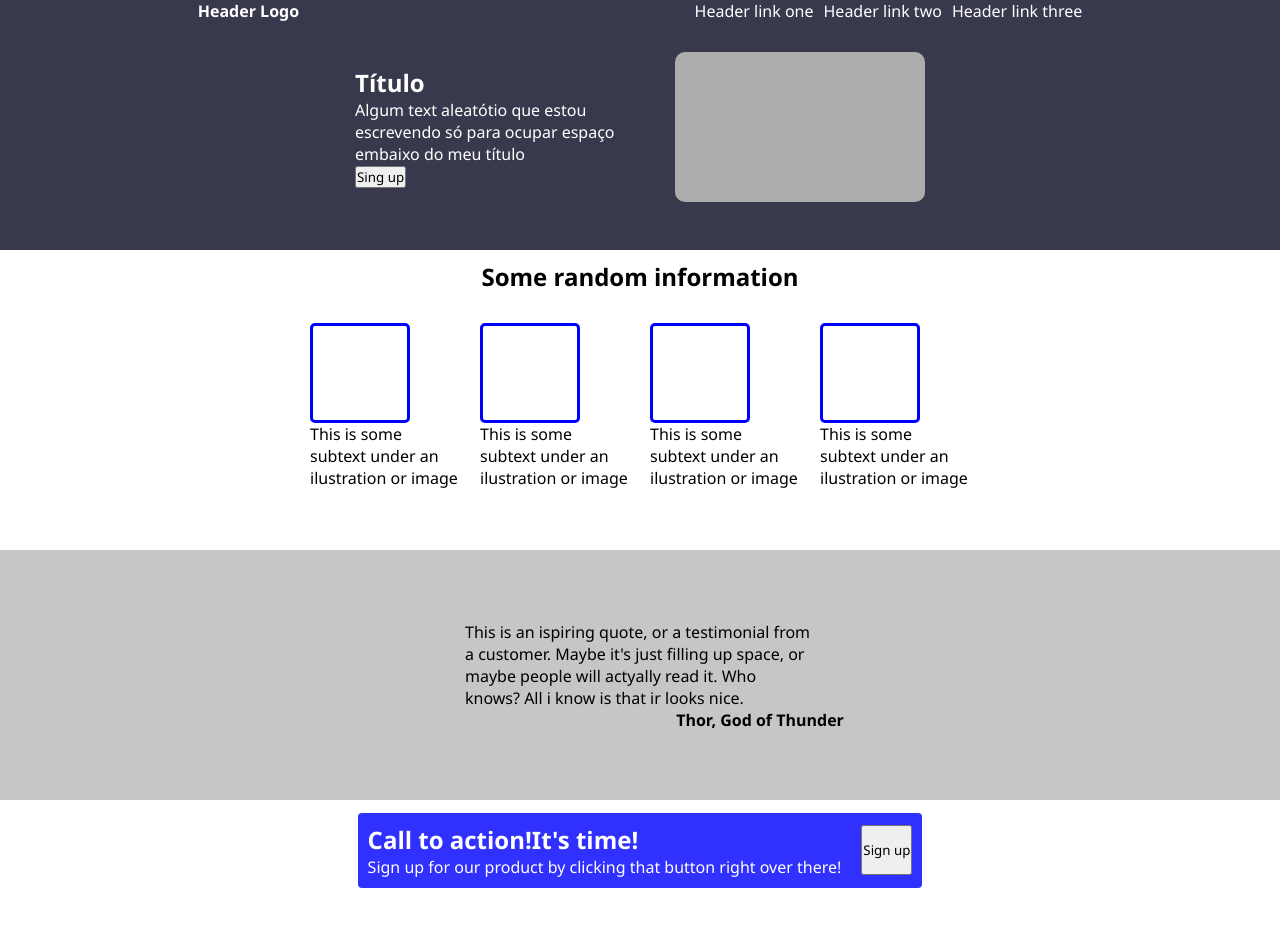
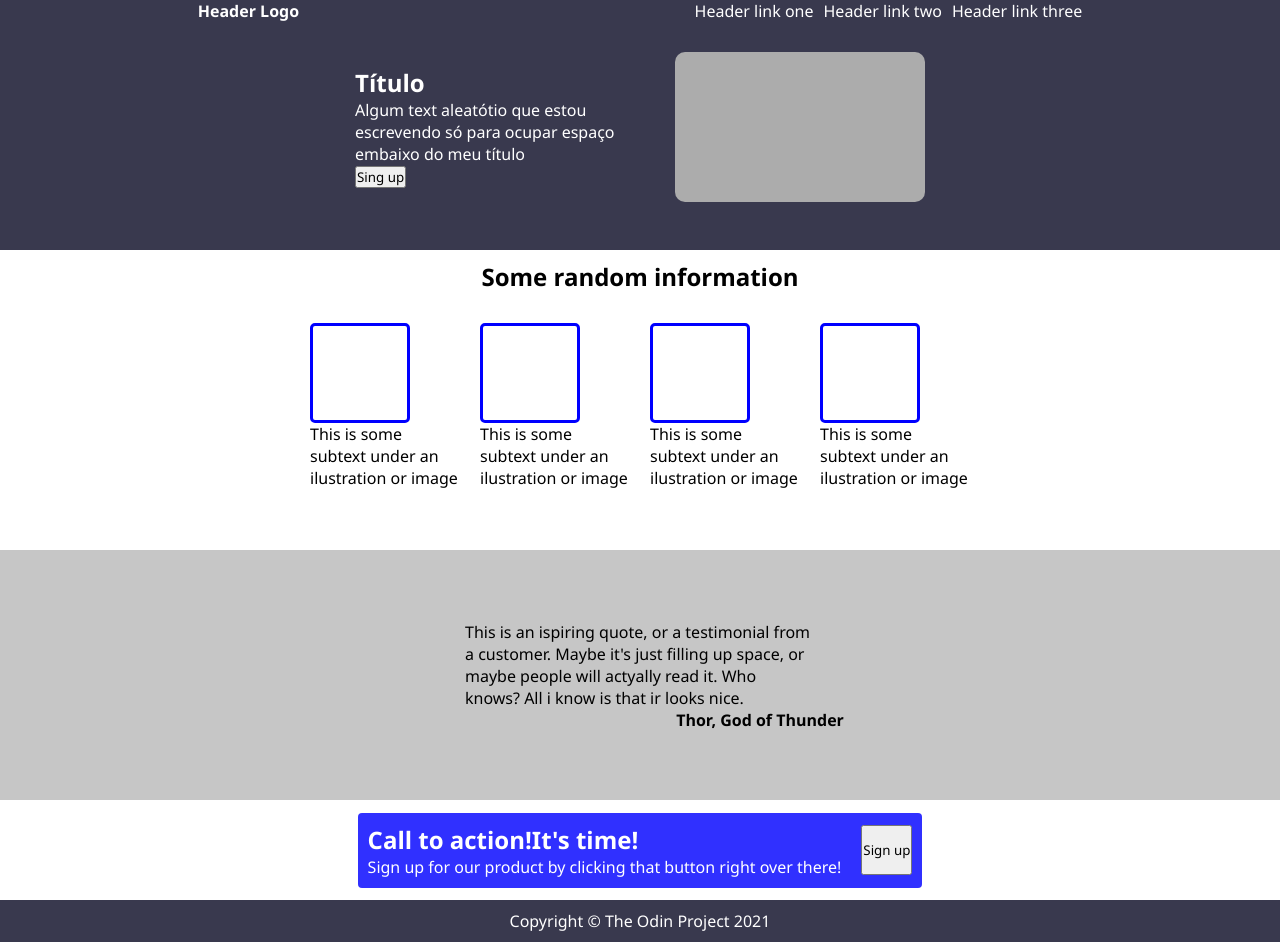
Before and after one commit to Eduzz4/First-Landing-page, a plain HTML site: page index.html in a window 1280 px wide. Before the commit the page ends 900 px from the top, so only its background shows below. Drawn offline with Linux system fonts and the light colour scheme.

Commit message:
Adiciona o rodapé da landing page

```diff
--- a/index.html
+++ b/index.html
@@ -82,5 +82,8 @@
         <button>Sign up</button>
       </div>
     </div>
+    <div class="rodape">
+      <p> Copyright © The Odin Project 2021</p>
+    </div>
   </body>
 </html>
--- a/style.css
+++ b/style.css
@@ -137,3 +137,16 @@
     height: 50px;
     margin-left: 20px;
 }
+
+.rodape {
+    display: flex;
+    justify-content: center;
+    align-items: center;
+
+    background-color: rgb(57, 57, 78);
+}
+
+.rodape p {
+    color: white;
+    padding: 10px;
+}
```
